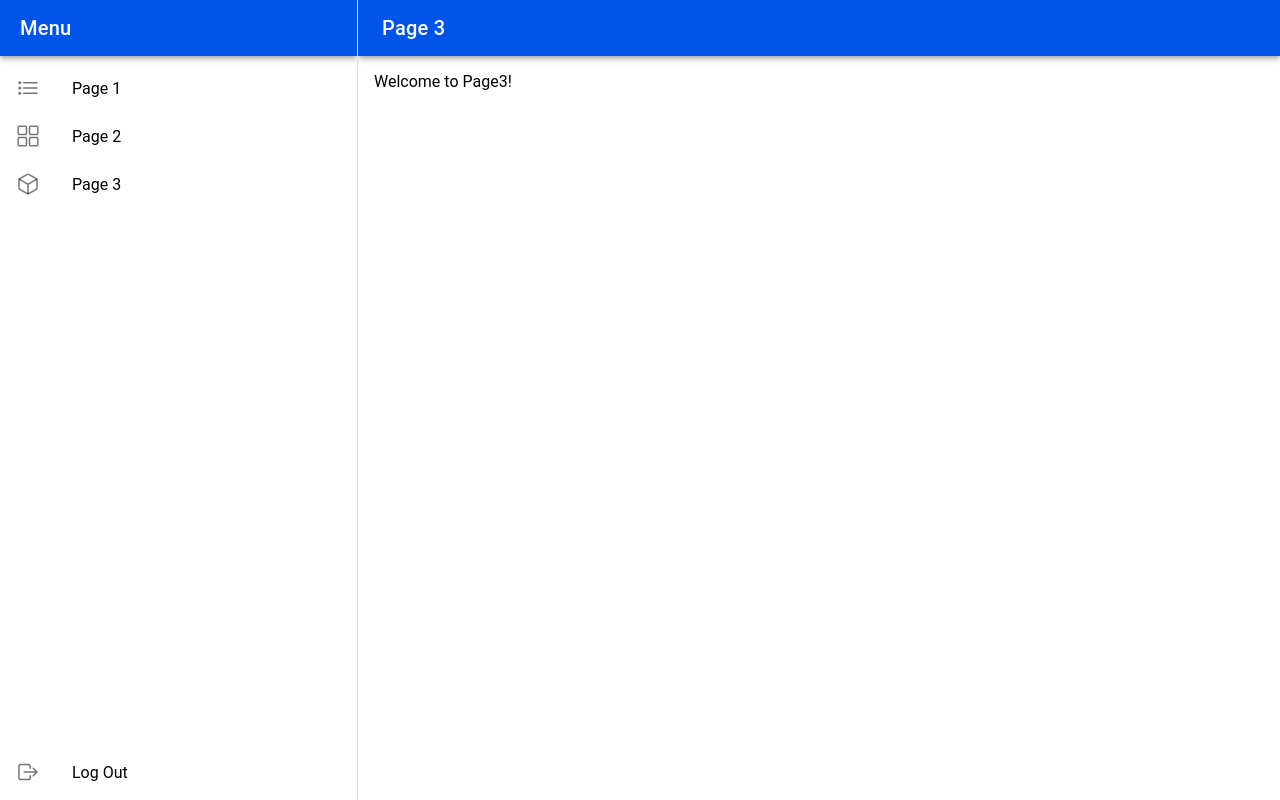
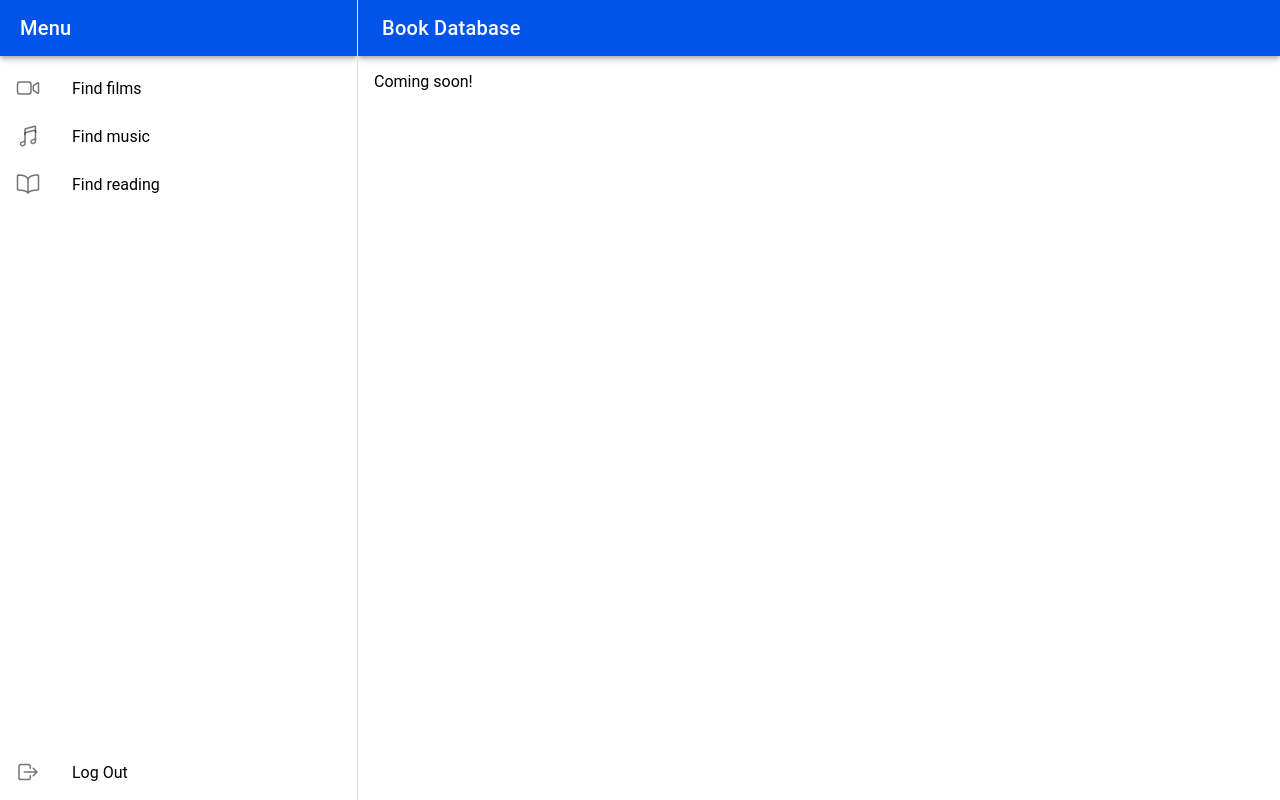
Before and after one commit to T0m1H/Team_project, a React (Vite) app: page /app/page3 in a window 1280 px wide. Built offline with nearby package versions, Linux system fonts and the light colour scheme; no server answers; sample sign-in values are in the browser's storage.

Commit message:
Added new ion-icons to menu, renamed toolbars and menu-items

```diff
--- a/src/components/Menu.tsx
+++ b/src/components/Menu.tsx
@@ -14,7 +14,7 @@ import {
 } from '@ionic/react';
 import { useHistory } from 'react-router-dom';
 import { auth } from '../firebase';
-import { listOutline, gridOutline, cubeOutline, logOutOutline } from 'ionicons/icons';
+import { musicalNotesOutline, videocamOutline, bookOutline, logOutOutline } from 'ionicons/icons';
 
 const Menu: React.FC = () => {
   const history = useHistory();
@@ -29,9 +29,9 @@ const Menu: React.FC = () => {
   };
 
   const menuItems = [
-    { title: 'Page 1', path: '/app/page1', icon: listOutline },
-    { title: 'Page 2', path: '/app/page2', icon: gridOutline },
-    { title: 'Page 3', path: '/app/page3', icon: cubeOutline },
+    { title: 'Find films', path: '/app/page1', icon: videocamOutline },
+    { title: 'Find music', path: '/app/page2', icon: musicalNotesOutline },
+    { title: 'Find reading', path: '/app/page3', icon: bookOutline },
   ];
 
   return (
--- a/src/pages/Page1.tsx
+++ b/src/pages/Page1.tsx
@@ -69,7 +69,7 @@ const Page1: React.FC = () => { //
           <IonButtons slot="start">
             <IonMenuButton /> {/* Säilytetty alkuperäisestä Page1:stä */}
           </IonButtons>
-          <IonTitle>Page 1</IonTitle> {/* Säilytetty alkuperäisestä Page1:stä */}
+          <IonTitle>Film Database</IonTitle> {/* Säilytetty alkuperäisestä Page1:stä */}
         </IonToolbar>
       </IonHeader>
 
--- a/src/pages/Page3.tsx
+++ b/src/pages/Page3.tsx
@@ -18,7 +18,7 @@ const Page3: React.FC = () => {
           <IonButtons slot="start">
             <IonMenuButton />
           </IonButtons>
-          <IonTitle>Page 3</IonTitle>
+          <IonTitle>Book Database</IonTitle>
         </IonToolbar>
       </IonHeader>
       <IonContent fullscreen>
@@ -28,7 +28,7 @@ const Page3: React.FC = () => {
           </IonToolbar>
         </IonHeader>
         <div className="container" style={{ padding: '16px' }}>
-          Welcome to Page3!
+          Coming soon!
         </div>
       </IonContent>
     </IonPage>
```
